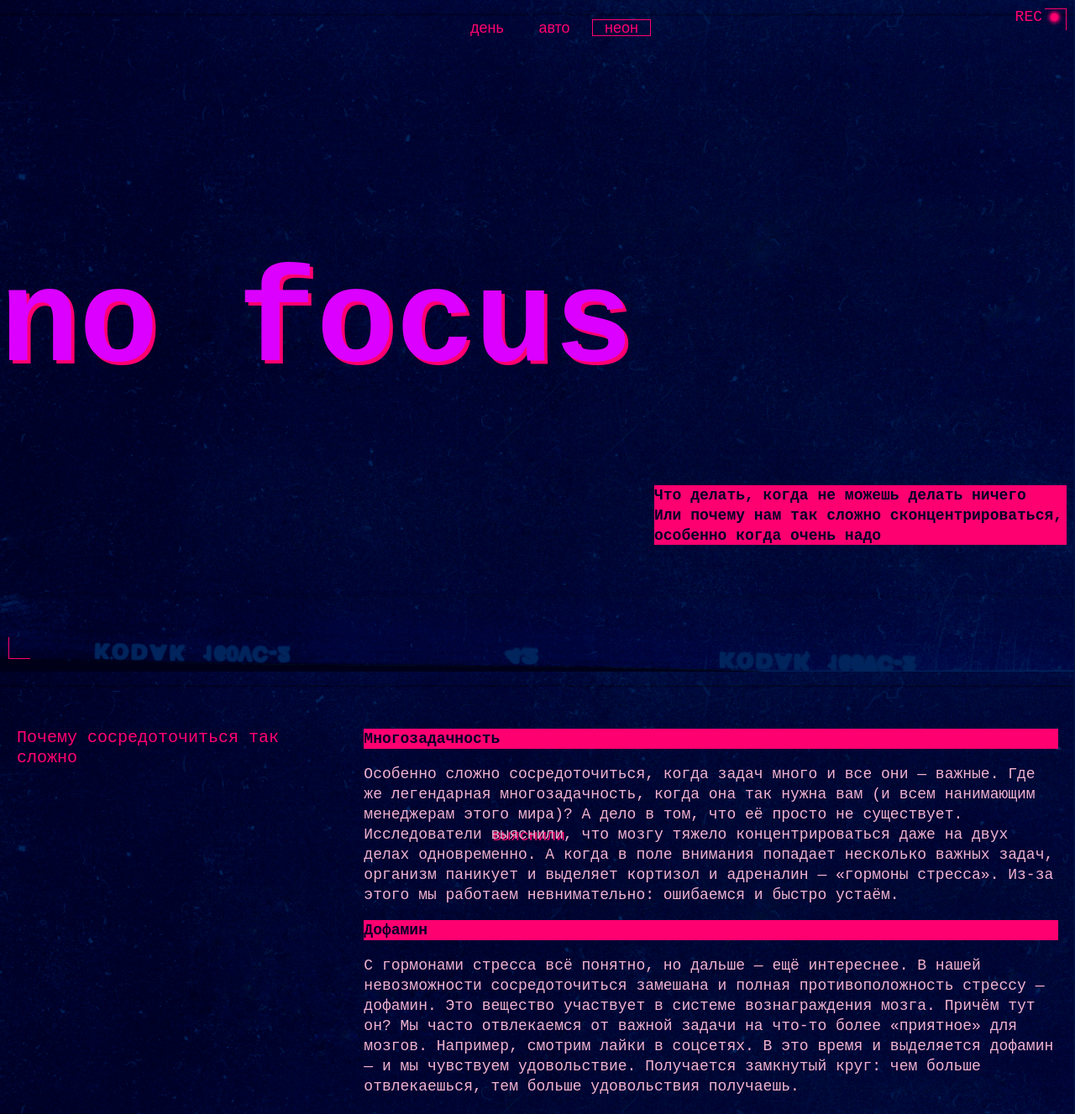
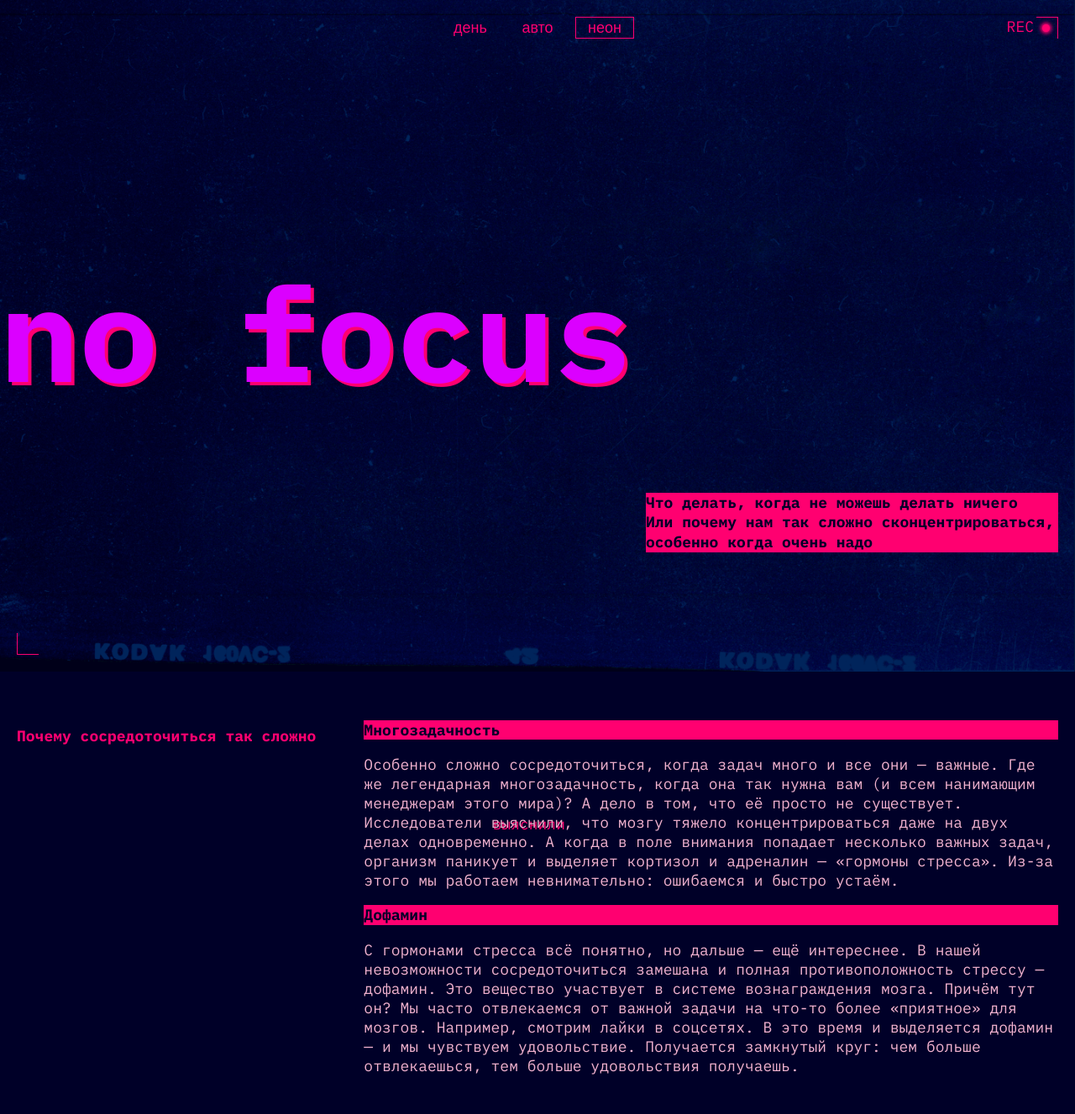
Before and after one commit to kotovski000/slozhno-sosredotochitsya-fd, a plain HTML site: page index.html in a window 1280 px wide. Shown: the top 1327 px of the page at 84% size. Drawn offline with Linux system fonts and the light colour scheme.

Commit message:
fix bugs

```diff
--- a/index.html
+++ b/index.html
@@ -6,6 +6,7 @@
   <meta name="viewport" content="width=device-width, initial-scale=1.0" />
   <meta name="color-scheme" content="dark light">
   <title>Сложно сосредоточиться</title>
+  <link rel="stylesheet" href="./fonts/fonts.css">
   <link rel="stylesheet" href="./styles/variables.css">
   <link rel="stylesheet" href="./styles/style.css">
   <link rel="stylesheet" href="./styles/dark.css">
@@ -102,7 +103,7 @@
   </section>
   <section class="concentration-tips section">
     <h2 class="section__title">Как концентрироваться лучше, чем золотая рыбка (то есть дольше трёх секунд)</h2>
-    <h3 class="article__title title-decor">5 простых (на самом деле не очень) советов</h3>
+    <h3 class="article__title__advice_5 title-decor">5 простых (на самом деле не очень) советов</h3>
     <div class="section__content">
       <article class="article">
         <h3 class="article__title title-decor-last-block">Представьте небо и облака</h3>
@@ -151,7 +152,7 @@
       </article>
     </div>
   </section>
-  <h3 class="article__title title-decor">А можно в картинках?</h3>
+  <h3 class="article__title title-decor last">А можно в картинках?</h3>
   <section class="gallery section">
     <div class="gallery__grid">
       <img src="./images/sunset.png" alt="Закат" class="gallery__image" loading="lazy">
--- a/styles/dark.css
+++ b/styles/dark.css
@@ -24,8 +24,9 @@
 
 .theme-dark .page {
     /* Вам также нужно будет написать ряд подобных селекторов */
-    background-image: var(--bg-image);
     background-position: center;
     background-size: cover;
     background-attachment: fixed;
+    height: 100vh;
+
 }
--- a/styles/light.css
+++ b/styles/light.css
@@ -22,13 +22,27 @@
 
 .theme-light .page {
     /* Вам также нужно будет написать ряд подобных селекторов */
-    background-image: var(--bg-image);
     background-position: center;
     background-size: cover;
     background-attachment: fixed;
+    height: 100vh;
 
 
 }
 .theme-light .rec__decoration {
     display: none;
 }
+
+@media (prefers-color-scheme: light) {
+    :root {
+        --main-bg-color: #FFF1F7;
+        --text-color: #353430;
+        --accent-color: #FF8DCB;
+        --title-color: #FFC2E6;
+        --decor-color:#353430;
+        --section-title-color: #353430;
+        --button-hover-color: rgba(50, 49, 45, 0.4);
+        --button-color: #353430;
+        --bg-image: url('../images/cover-image-light.png');
+    }
+}
--- a/styles/style.css
+++ b/styles/style.css
@@ -7,9 +7,7 @@
     font-family: var(--main-font);
     font-size: var(--font-size-base);
     margin: 0;
-    background-image: var(--bg-image);
-    background-position: center;
-    background-size: cover;
+    padding: 0;
     background-attachment: fixed;
 
 }
@@ -18,8 +16,13 @@
     position: relative;
     display: grid;
     grid-template-rows: 1fr auto 1fr;
-    padding: 10px;
+    padding: 0 10px;
+    min-height: 668px;
     height: 100vh;
+    background-image: var(--bg-image);
+    background-position: center;
+    background-size: cover;
+
 }
 
 .decorated-zone {
@@ -41,7 +44,7 @@
 }
 
 .decorated-zone::after {
-    bottom: 35px;
+    bottom: 10px;
     left: 10px;
     border-bottom: 1px solid var(--decor-color);
     border-left: 1px solid var(--decor-color);
@@ -77,7 +80,7 @@
     font-size: var(--header-title-size-mobile);
     line-height: 83%;
     font-weight: 700;
-    margin-block-start: 60px;
+    margin-block-start: 50px;
 
 }
 
@@ -89,14 +92,14 @@
     text-transform: lowercase;
     cursor: pointer;
     line-height: 18px;
-    font-size: 18px;
+    font-size: var(--font-size-base);
     font-weight: 400;
     inline-size:70px;
-    block-size: 20px;
+    block-size: 26px;
 }
 
 .header__theme-menu-list {
-    margin-block-start: 68px;
+    margin-block-start: 75px;
     display: flex;
     flex-direction: column;
     gap: 10px;
@@ -124,9 +127,8 @@
 
 .header__text {
     margin-block-start: -30px;
-    line-height: 24px;
+    line-height: 23.4px;
     font-weight: 700;
-    font-size: 20px;
     inline-size: 355px;
     block-size: 117px;
 }
@@ -143,26 +145,35 @@
     font-weight: normal;
 }
 
-.section {
+
+.content {
     padding: 0 10px;
 }
 
 .section__title {
+    padding-top: 30px;
     color: var(--section-title-color);
-    line-height: 24px;
-    font-weight: 400;
-    font-size: 20px;
+    line-height: 23.4px;
+    font-size: var(--font-size-base);
+}
+
+.article{
+    gap: 20px;
 }
 
 .article__title {
-    line-height: 24px;
+    line-height: 23.4px;
     font-size: inherit;
-
 }
 
 .article__text {
-    font-size: 18px;
-    line-height: 24px;
+    margin-top: 0;
+    font-size:var(--font-size-base);
+    line-height: 23px;
+}
+
+.last{
+    margin-top: 40px;
 }
 
 .link {
@@ -182,7 +193,7 @@
 
 .gallery__grid {
     display: grid;
-    gap: 20px;
+    gap: 10px;
 }
 
 .gallery__image {
@@ -195,7 +206,8 @@
     position: relative;
     display: grid;
     place-items: center;
-    min-height: 100vh;
+    min-height: 668px;
+    height: 100vh;
     margin-top: 40px;
 }
 
@@ -207,19 +219,46 @@
 
 @media (width >= 768px) {
 
+
     .header__text {
-        margin-block-start: 85px;
+        margin-block-start: 78px;
+        margin-inline-end: 10px;
+        inline-size: 364px;
+        block-size: 117px;
         justify-self: right;
     }
 
     .header__title {
         font-size: var(--header-title-size-desktop);
         margin-inline-start: -10px;
+        margin-block-start: 98px;
+    }
+
+    .decorated-zone::before {
+        top: 20px;
+        right: 20px;
+
+    }
+
+    .decorated-zone::after {
+        bottom: 20px;
+        left: 20px;
+    }
+
+    .header__theme-menu-list{
+        padding-top: 50px;
+        padding-right: 10px;
+    }
+
+    .rec__decoration{
+        padding-top: 10px;
+        padding-right: 10px;
     }
 
     .content {
-        padding: 30px 10px;
+        padding: 20px 20px;
     }
+
 
     .section {
         display: grid;
@@ -229,8 +268,20 @@
     .section__title {
         grid-row: span 2;
         padding-right: 20px;
+        padding-bottom: 0;
     }
-    .concentration-reducers .section__content {
+
+    .section__content{
+        margin-top: 20px;
+    }
+
+    .concentration-tips .article__title__advice_5{
+        margin-top: 40px;
+        font-size: var(--font-size-base);
+        margin-bottom: 0;
+    }
+
+        .concentration-reducers .section__content {
         grid-column: 1 / -1;
     }
 
@@ -238,9 +289,11 @@
         font-size: var(--header-title-size-desktop);
     }
 
+
     .gallery {
         display: flex;
         justify-content: center;
+        padding-top: 20px;
     }
 
     .gallery__grid {
@@ -266,7 +319,8 @@
     .header__theme-menu {
         justify-self: center;
         align-self: start;
-        margin-block-start: -55px;
+        margin-block-start: -105px;
+        margin-inline-start: -30px
     }
 
     .header__theme-menu-list {
```
